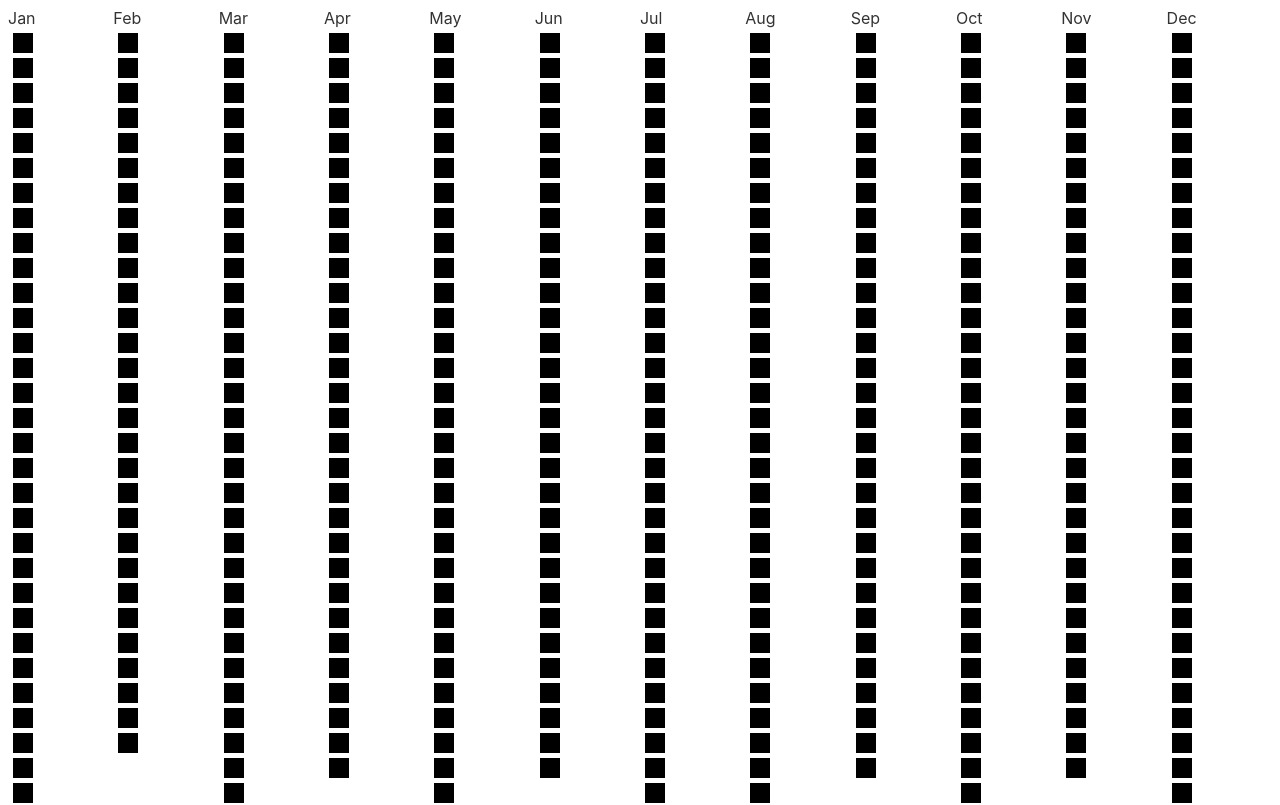
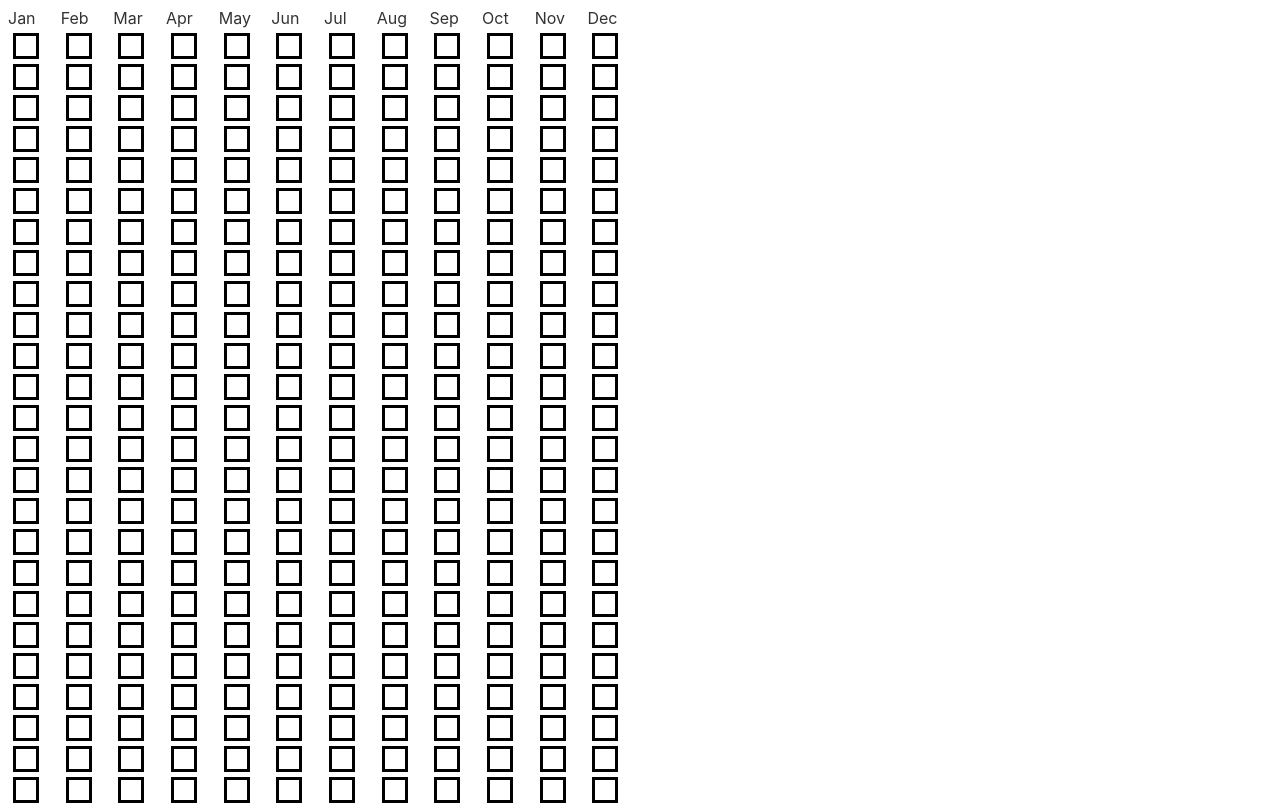
Before and after one commit to jflam/everyday, a Svelte app: page / in a window 1280 px wide. Shown: the top 805 px of the page. Built offline with nearby package versions, Linux system fonts and the light colour scheme.

Commit message:
printable css

```diff
--- a/src/App.svelte
+++ b/src/App.svelte
@@ -7,7 +7,7 @@
 	4. DONE Write a loop to create a month's worth of day components
 	5. DONE Write a loop to create a year's worth of day components
 	6. DONE Make CSS table responsive
-	7. Make CSS table printable
+	7. DONE Make CSS table printable
 	8. Add a Svelte store for persisting the state of those components
 	9. Wire up the Svelte store to local browser storage
 	10. Create some designs for the 365 calendar (perhaps modeled after the github activity tracker)
@@ -45,7 +45,7 @@ const daysInJan = daysInMonth(1, year);
 <style>
 	div {
 		display: flex;
-		width: 100%;
+		width: 50%;
 		table-layout: fixed;
 	}
 	div > div {
@@ -54,4 +54,7 @@ const daysInJan = daysInMonth(1, year);
     main {
         margin: 0 auto;
     }
+	@media print {
+		main { transform: scale(0.9) }
+	}
 </style>
--- a/src/Day.svelte
+++ b/src/Day.svelte
@@ -10,14 +10,14 @@
 
 <style>
 	div {
-		/* TODO: parameterize height once refactored into component */
+        border: solid black;
 	 	height: 20px;
 		width: 20px;
-		background-color: black;
+		background-color: white;
         margin: 5px;
 	}
 
 	.selected {
-		background-color: blue;
+		background-color: green;
 	}
 </style>
```
